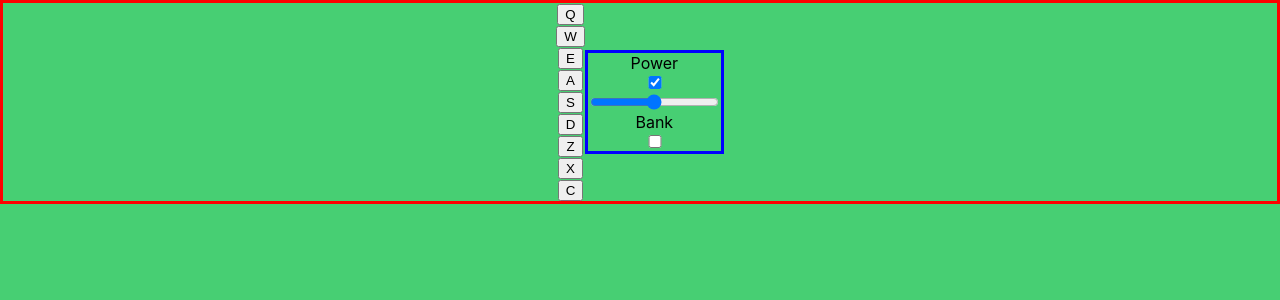
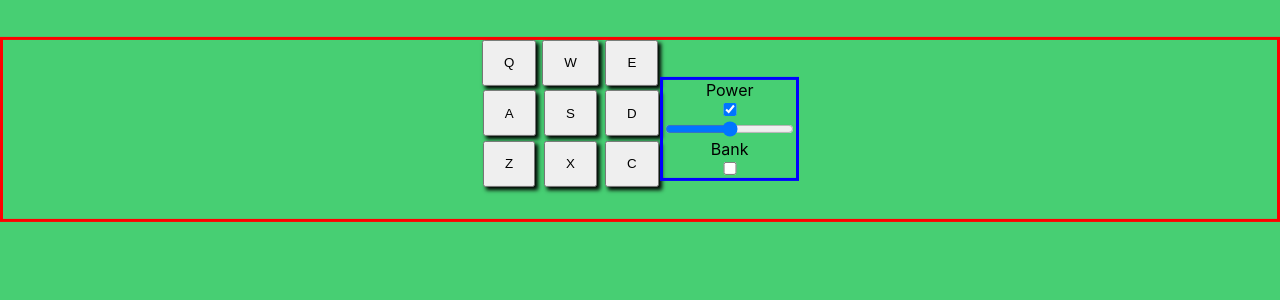
Before and after one commit to macluiggy/drum-machine-free-code-camp, a React (Create React App) app: page / in a window 1280 px wide. Shown: the top 300 px of the page. Built offline with nearby package versions, Linux system fonts and the light colour scheme.

Commit message:
positioning drum pads

```diff
--- a/src/components/DrumPad.jsx
+++ b/src/components/DrumPad.jsx
@@ -14,8 +14,7 @@ const DrumPad = ({ keyTrigger, id, keyCode, url, power, changeClipText, volume }
 	    return
 	}
 	return (
-		<div>
-
+		<div className='drum_pad'>
 				<button
 				 disabled={!power}
 				 className='drum-pad'
--- a/src/index.css
+++ b/src/index.css
@@ -6,6 +6,8 @@ body {
   -webkit-font-smoothing: antialiased;
   -moz-osx-font-smoothing: grayscale;
   background-color: #47cf73;
+  transform: translateY(20%);
+  -ms-transform: translateY(30%);
 }
 
 code {
--- a/src/sass/main.scss
+++ b/src/sass/main.scss
@@ -4,10 +4,24 @@
 	@include border(red);
 	text-align: center;
 	display: flex;
+	flex-direction: column;
+	@media screen and (min-width:  400px) {
+		flex-direction: row;
+	}
 	justify-content: center;
 	align-items: center;
 	.drum_pad_container {
-
+		display: grid;
+		grid-gap: 0.3em;
+		grid-template-columns: repeat(3, 1fr);
+		margin-bottom: 2em;
+		.drum_pad {
+			//@include border(black);
+			button {
+				padding: 1em 1.5em;
+				@include box-shadow(3px, 3px, 4px, black);
+			}
+		}
 	}
 	#display {
 		@include border(blue);
```
